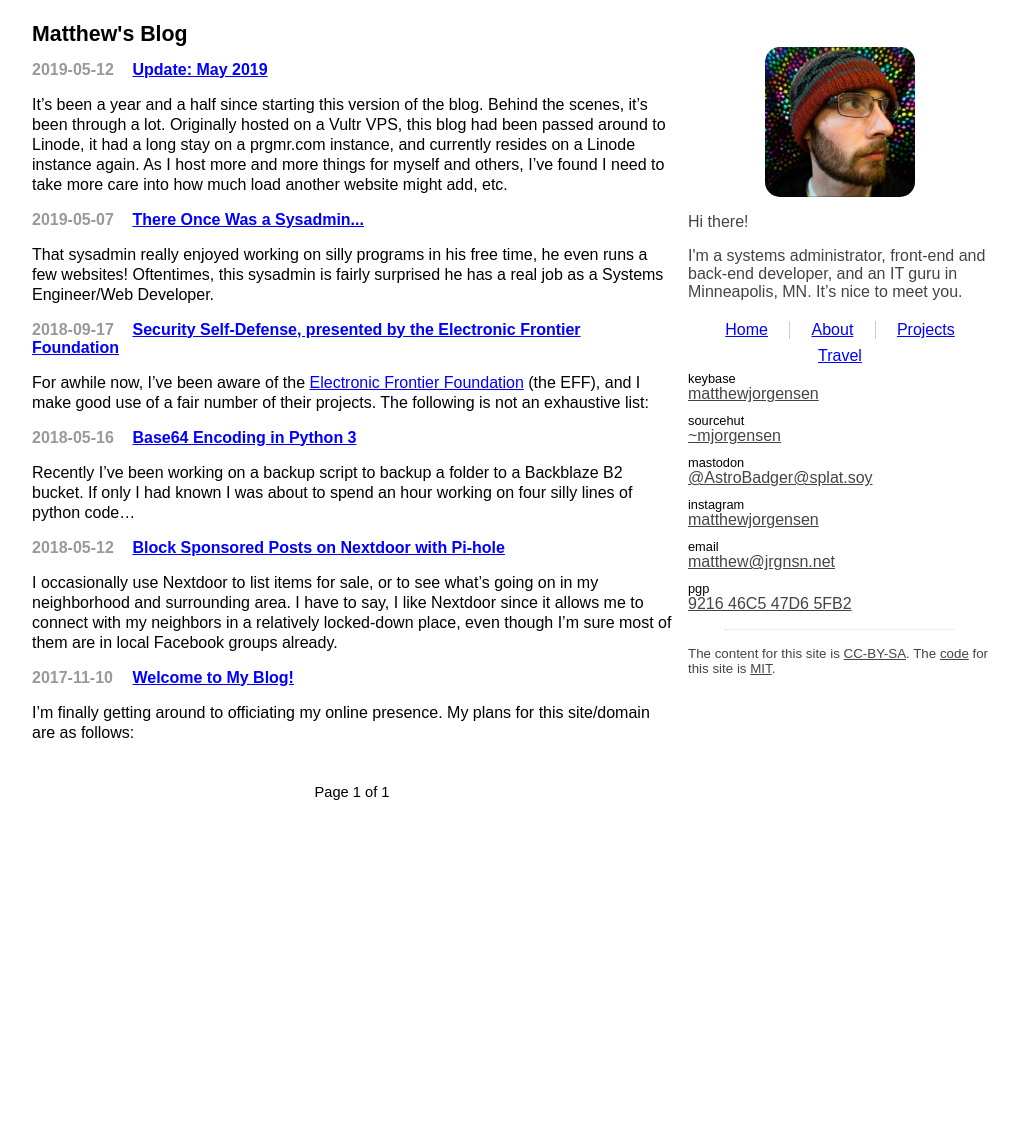
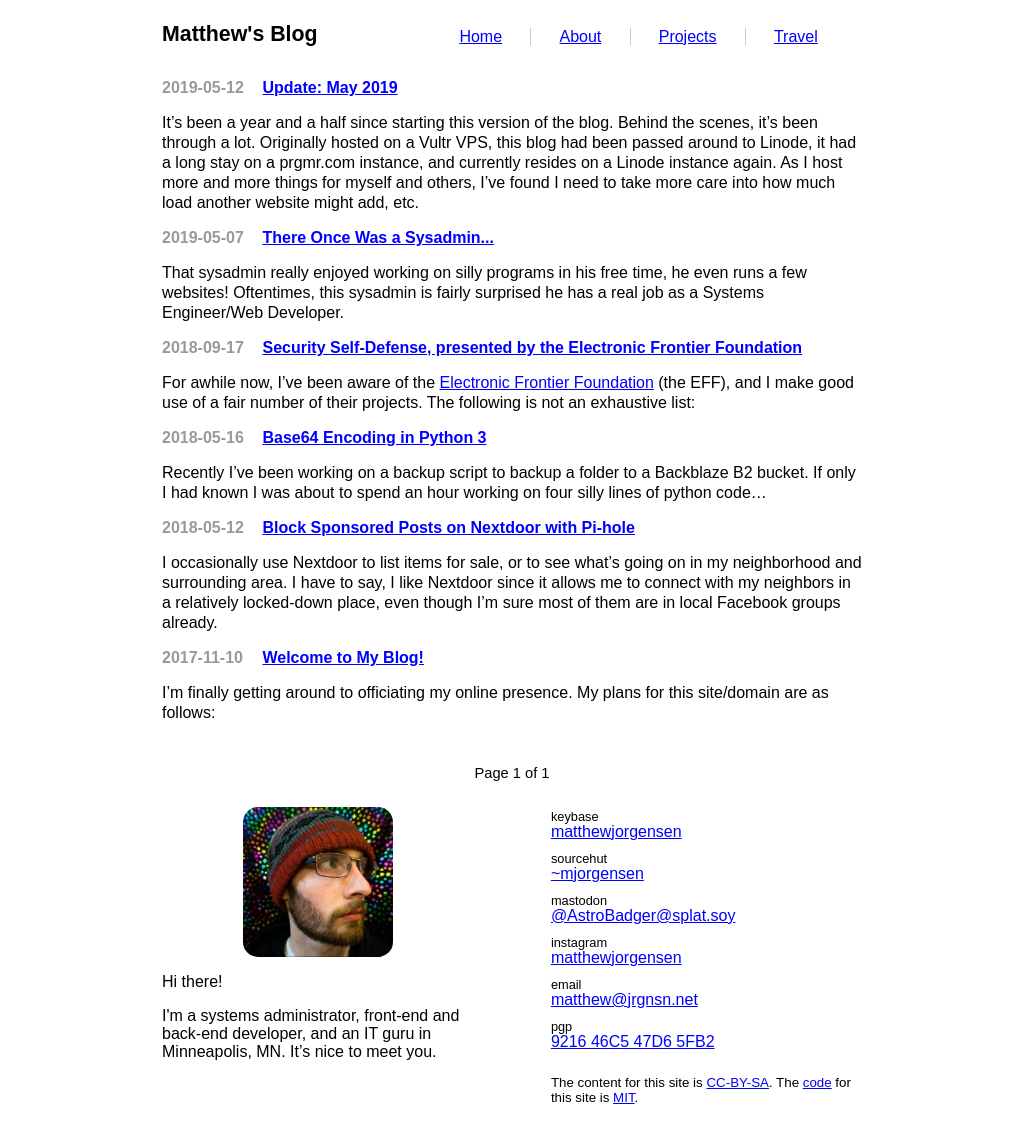
Before and after one commit to prplecake/jrgnsn.net, a Jekyll site: the page built from index.html, in a window 1280 px wide. Shown: the whole page, without its empty margins (128-1147 px from the left). Built offline with Jekyll 4.4.1, drawn with Linux system fonts in a browser that asks for light colours; the list of posts is cut into pages by our own code; before the commit the page ends 900 px from its top, so only the background shows below that.

Commit message:
Big redesign!

```diff
--- a/_includes/widget-author-bio.html
+++ b/_includes/widget-author-bio.html
@@ -1,8 +1,8 @@
 
-    <p class="hero-avatar"><img src="/avatar.png" alt="{{name}}" class="avatar" /></p>
-    <p class="hero-greeting">
+    <p class="author-avatar"><img src="/avatar.png" alt="{{name}}" class="avatar" /></p>
+    <p class="author-greeting">
       Hi there!
     </p>
-    <p class="hero-bio">
+    <p class="author-bio">
       {%- include author_bio.md -%}
     </p>
--- a/_includes/widget-recent-posts.html
+++ b/_includes/widget-recent-posts.html
@@ -5,7 +5,7 @@
 <div class="recent-posts">
   {% for post in site.posts limit:3 %}
   <div class="post-stub">
-    {{ post.date || date: "%Y-%m-%d" }}<br />
+    {{ post.date || date: "%Y-%m-%d" }}
     <a class="recent-post-link" href="{{ post.url }}">
       {{ post.title }}
     </a>
--- a/_layouts/base.html
+++ b/_layouts/base.html
@@ -16,25 +16,41 @@
 
 <body>
     <div class="container">
+        <header>
+            <h1 class="page-title">
+                {% if page.title %}
+                {{ page.title }}
+                {% else %}
+                {{ site.title }}
+                {% endif %}
+            </h1>
+
+            <navigation>
+                {%- include navigation.html -%}
+            </navigation>
+        </header>
 
         {{ content }}
 
-    <div class="sidebar">
-
-      {%- include widget-author-bio.html -%}
-
-      {%- include navigation.html -%}
-
-      {%- include widget-external-links.html -%}
-
             {% if page.url != '/' %}
+            <div class="recent-posts">
                 {%- include widget-recent-posts.html -%}
+            </div>
             {% endif %}
 
-      <hr />
+        <div class="widgets">
+            <div class="widget-column-1">
+                <div class="author-bio">
+                    {%- include widget-author-bio.html -%}
+                </div>
+            </div>
+            <div class="widget-column-2">
+                <div class="external-links">
+                    {%- include widget-external-links.html -%}
+                </div>
 
                 {%- include footer.html -%}
-
+            </div>
         </div>
     </div>
 </body>
--- a/_layouts/page.html
+++ b/_layouts/page.html
@@ -1,14 +1,6 @@
 ---
 layout: base
 ---
-
-<h1 class="page-title">
-  {% if page.title %}
-  {{ page.title }}
-  {% else %}
-  {{ site.title }}
-  {% endif %}
-</h1>
 
 <div class="content">
   {% if page.url contains '/archive/' %}
--- a/css/style.css
+++ b/css/style.css
@@ -1,29 +1,3 @@
-/* Table of Contents
-/* --------------------------------------------------------------------------------
-
-This is a development CSS file which is built to a minified production
-stylesheet in asset/built/screen.css
-
-  1. Layout
-  2. Widgets
-  2.1. Hero Avatar
-  2.2. Author Bio
-  2.3. Navigation
-  2.4. External Links
-  2.5. Recent Posts
-  2.6. Tag cloud
-  3. Article
-  3.1. Article Meta
-  3.2. Article Stub (index)
-  4. Pagination Buttons
-  5. Footer
-  6. @media Properties
-  7. Ghost Required Classes
-
-*/
-
-/* 1. Layout - Basic Layout & Main Content
-/* ---------------------------------------------------------- */
 html, body {
   /* overflow-x: hidden; */
   font-family: sans-serif;
@@ -69,6 +43,7 @@ code {
 blockquote {
 
 }
+
 blockquote p {
   font-size: 11pt !important;
 }
@@ -83,52 +58,45 @@ hr {
     width: 85%;
 }
 
+header {
+  display: grid;
+}
+
+header h1 {
+  grid-column-start: 1;
+}
+
+navigation {
+  grid-column-start: 2;
+}
+
 .container {
-  max-width: 960px;
+  max-width: 700px;
   margin: 0 auto;
-  display: grid;
-  grid-template-columns: 2fr 1fr;
 }
 
 .container .content {
   grid-column-start: 1;
 }
 
-.post-class .post-title,
-.container .site-title {
-  grid-column-start: 1;
-  grid-column-end: 3;
-}
-
 .page-title {
   margin-bottom: 0;
 }
 
-.container .site-title a {
-  color: black;
-  text-decoration: none;
+.widgets {
+  display: grid;
+  grid-template-columns: 2fr 0.5fr 2fr;
 }
 
-/* 2. Widgets
-/* ---------------------------------------------------------- */
-.container .sidebar {
-  grid-column-start: 2;
-  padding-left: 1rem;
+.widget-column-1 {
+  grid-column-start: 1;
 }
 
-.sidebar,
-.sidebar a {
-  color: #444;
+.widget-column-2 {
+  grid-column-start: 3;
 }
 
-.sidebar hr {
-  border-top: #aaa;
-  width: 75%;
-}
-
-/* 2.1. Hero Avatar
-/* ---------------------------------------------------------- */
-.hero-avatar {
+.author-avatar {
   width: 150px;
   height: 150px;
   margin: 0 auto;
@@ -138,15 +106,11 @@ img.avatar {
   border-radius: 10%;
 }
 
-/* 2.2. Author Bio
-/* ---------------------------------------------------------- */
-.hero-greeting,
-.hero-bio {
+.author-greeting,
+.author-bio {
   font-size: 12pt;
 }
 
-/* 2.3. Navigation
-/* ---------------------------------------------------------- */
 .navigation {
   text-align: center;
   position: relative;
@@ -186,14 +150,13 @@ li[role=menuitem] {
   display: inline;
 }
 
-/* 2.4. External Links
-/* ---------------------------------------------------------- */
 .external-links .context {
   position: absolute;
   top: -0.9rem;
   left: 0;
   font-size: 0.8rem;
   color: black;
+  text-align: right
 }
 
 .external-links > p {
@@ -204,34 +167,13 @@ li[role=menuitem] {
   padding-bottom: 0.5rem;
 }
 
-/* 2.5. Recent Posts
-/* ---------------------------------------------------------- */
 .recent-posts {
   font-size: 11pt;
   padding-bottom: 1rem;
 }
 
-.recent-post-item {
-  margin: .5rem 0;
-}
-
-.recent-post-date {
-
-}
-
 .recent-post-link {
 
-}
-
-/* 3. Article
-/* ---------------------------------------------------------- */
-
-.post-content {
-  margin: 6px 0;
-}
-
-.post-footer .post-tags {
-  font-size: 10pt;
 }
 
 img {
@@ -261,19 +203,6 @@ h1 {
   }
 }
 
-.post-content p {
-  line-height: 1.25;
-  font-size: 12pt;
-}
-
-/* 3.1. Article Meta
-/* ---------------------------------------------------------- */
-
-.post-meta-container {
-  grid-column-start: 1;
-  grid-column-end: 3;
-}
-
 .meta {
   color: #999;
 }
@@ -282,27 +211,6 @@ h1 {
   color: #999;
 }
 
-.post-feature-image-container {
-
-}
-
-.post-feature-image {
-
-}
-
-/* 3.2. Article Stub (index)
-/* ---------------------------------------------------------- */
-
-.post-stub .post-content a {
-  color: #444;
-}
-
-.post-stub .post-tags {
-  font-size: 10pt;
-}
-
-/* 3.3. Article Footnotes
-/* ---------------------------------------------------------- */
 .footnotes {
   margin-top: 3rem;
 }
@@ -312,8 +220,6 @@ h1 {
 .footnotes p {
 }
 
-/* 4. Pagination Buttons
-/* ---------------------------------------------------------- */
 
 .pagination-container {
   display: grid;
@@ -377,8 +283,6 @@ h1 {
   fill: currentColor;
 }
 
-/* #. Projects
-/* ---------------------------------------------------------- */
 .project-title h2 {
   font-size: 12pt;
   display: inline;
@@ -389,8 +293,6 @@ h1 {
   min-width: 3rem;
 }
 
-/* #. Travel
-/* ---------------------------------------------------------- */
 .trip-title h2 {
     font-size: unset;
     display: inline;
@@ -401,9 +303,7 @@ h1 {
     min-width: 4.5rem;
 }
 
-/* #. Special Formatting
-/* ---------------------------------------------------------- */
-.alert, .tip {
+.alert{
   padding: 0.5rem;
   margin-bottom: 0.5rem;
   border-width: 1px;
@@ -416,27 +316,17 @@ h1 {
   border-color: #ab2e14;
 }
 
-.tip {
-  color: #004085;
-  background-color: #cce5ff;
-  border-color: #b8daff;
-}
-
-/* 5. Footer
-/* ---------------------------------------------------------- */
 .site-footer {
   font-size: 10pt;
   padding-top: 0.5rem;
 }
 
-/* 6. @media Properties
-/* ---------------------------------------------------------- */
 @media (max-width: 768px) {
   .container {
     display:block
   }
-  .container .sidebar {
-    padding: 3rem 0 0 0;
+  header {
+    display: block;
   }
   .site-footer {
     text-align: center;
@@ -446,22 +336,19 @@ h1 {
   }
 }
 
+@media (max-width: 550px) {
+
+  .container .widgets {
+    display:block;
+    padding: 3rem 0 0 0;
+  }
+  .hero-bio {
+    margin-bottom: 2rem;
+  }
+}
+
 @media (min-width: 576px) {
   .visible-xs {
   display:none
   }
 }
-
-/* 7. Ghost Required Classes
-/* The following classes are required for this theme to pass
-/* gscan validation.
-/* ---------------------------------------------------------- */
-.kg-gallery-container,
-.kg-gallery-row,
-.kg-gallery-image {
-
-}
-.kg-width-full img,
-.kg-width-wide img{
-
-}
```
Lines whose indentation alone changed are shown as unchanged.
